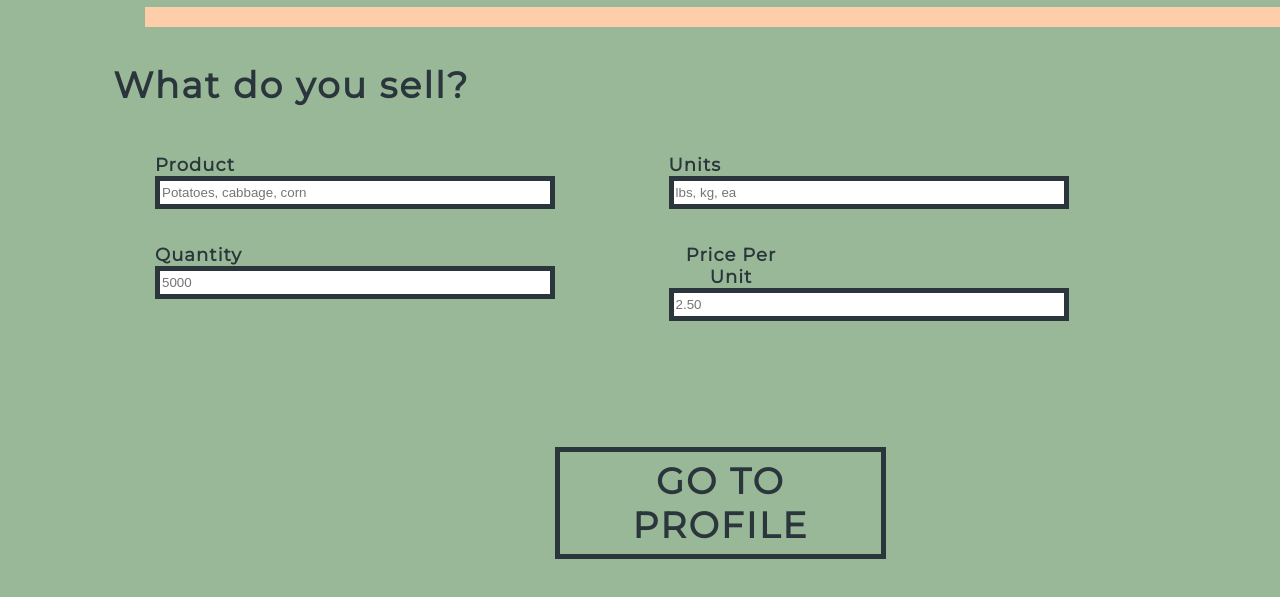
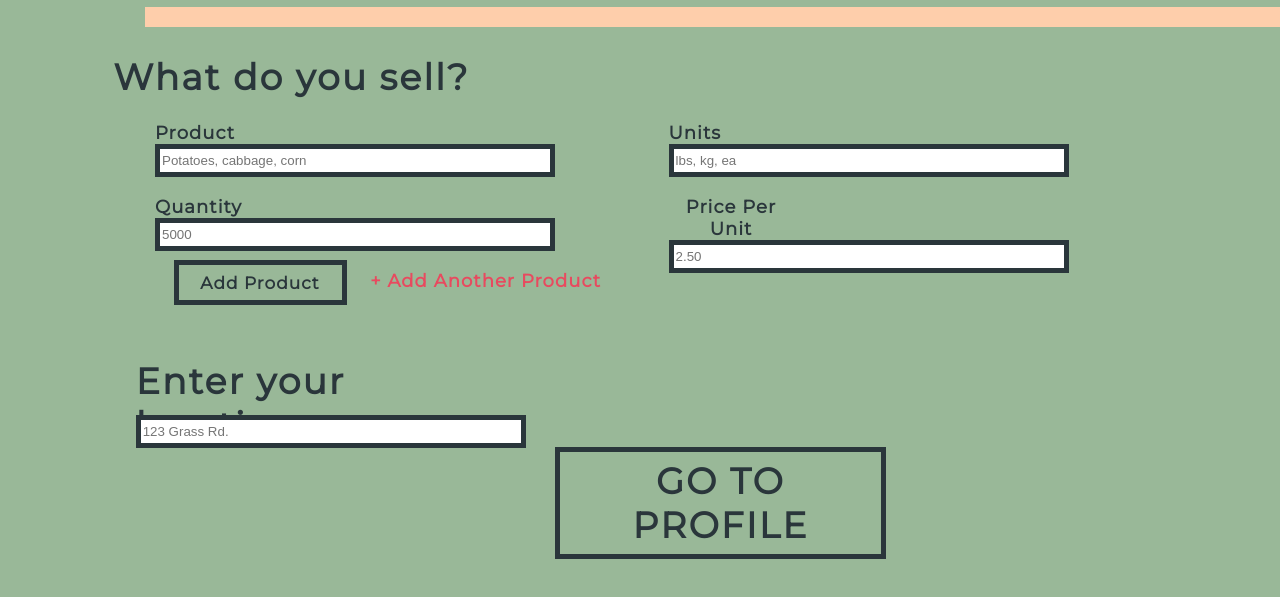
Before and after one commit to Johnson-Su/Cow-Town-Coders, a plain HTML site: page new-farmer2.html in a window 1280 px wide. Shown: the part 173-770 px from the top of the page. Drawn offline with Linux system fonts and the light colour scheme.

Commit message:
fixed johnson's big bad

```diff
--- a/new-farmer2.css
+++ b/new-farmer2.css
@@ -42,7 +42,7 @@
     position: absolute;
     left: 7.5%;
     right: 61.98%;
-    top: 29.5%;
+    top: 28.5%;
     bottom: 66.42%;
 
     font-family: Montserrat;
@@ -60,7 +60,7 @@
     position: absolute;
     left: 12.11%;
     right: 83.01%;
-    top: 40.87%;
+    top: 36.87%;
     bottom: 61.28%;
 
     font-family: Montserrat;
@@ -77,7 +77,7 @@
     position: absolute;
     left: 52.23%;
     right: 46.22%;
-    top: 40.87%;
+    top: 36.87%;
     bottom: 61.28%;
 
     font-family: Montserrat;
@@ -94,7 +94,7 @@
     position: absolute;
     left: 12.11%;
     right: 82.65%;
-    top: 52.12%;
+    top: 46.12%;
     bottom: 40.03%;
 
     font-family: Montserrat;
@@ -112,7 +112,7 @@
     position: absolute;
     left: 52.23%;
     right: 38%;
-    top: 52.12%;
+    top: 46.12%;
     bottom: 40.03%;
 
     font-family: Montserrat;
@@ -167,8 +167,89 @@
     box-sizing: border-box;
   }
 
+  .add-product {
+    position: absolute;
+    width: 173.08px;
+    height: 45.41px;
+    left: 173.54px;
+    top: 433px;
+
+    font-family: Montserrat;
+    font-style: normal;
+    font-weight: bold;
+    font-size: 17px;
+    line-height: 22px;
+    text-align: center;
+    letter-spacing: 0.06em;
+
+    color: #2A363B;
+    background: #99B898;
+
+    border: 5px solid #2A363B;
+    box-sizing: border-box;
+  }
+
+  .add-product:hover {
+    background-color: #2A363B;
+    color: #99B898;
+    transition-duration: 400ms;
+  }
+
+  .add-another {
+    position: absolute;
+    width: 283.02px;
+    height: 25.65px;
+    left: 370.18px;
+    top: 443px;
+
+    font-family: Montserrat;
+    font-style: normal;
+    font-weight: bold;
+    font-size: 18px;
+    line-height: 22px;
+    letter-spacing: 0.06em;
+
+    color: #E84A5F;
+  }
+
+  .add-another:hover {
+    color: #cc3333;
+  }
+
+  .text2 {
+    position: absolute;
+    left: 10.6%;
+    right: 61.98%;
+    top: 66.5%;
+    bottom: 22.42%;
+
+    font-family: Montserrat;
+    font-style: normal;
+    font-weight: bold;
+    font-size: 36px;
+    line-height: 44px;
+    /* identical to box height */
+
+    letter-spacing: 0.06em;
+
+    color: #2A363B;
+  }
+
+  .location-input {
+    position: absolute;
+    left: 10.6%;
+    right: 50.98%;
+    top: 73.5%;
+    bottom: 22.42%;
+    width: 390px;
+
+    background: #FFFFFF;
+    border: 5px solid #2A363B;
+    box-sizing: border-box;
+  }
+
   .profile {
-    position: absolute;
+    position: relative;
     width: 331px;
     height: 112px;
     left: 555px;
--- a/new-farmer2.html
+++ b/new-farmer2.html
@@ -38,6 +38,18 @@
     </div>
 
     <div>
+        <button class="add-product">
+            Add Product
+        </button>
+        <p class="add-another">+ Add Another Product</p>
+    </div>
+
+    <div>
+        <p class="text2">Enter your location:</p>
+        <input name="location" class="location-input" placeholder="123 Grass Rd.">
+    <!-- </div>
+
+    <div> -->
         <button class="profile">
             GO TO PROFILE
         </button>
```
Also changed, not shown: login-farmer.css (+10 -9 lines).
